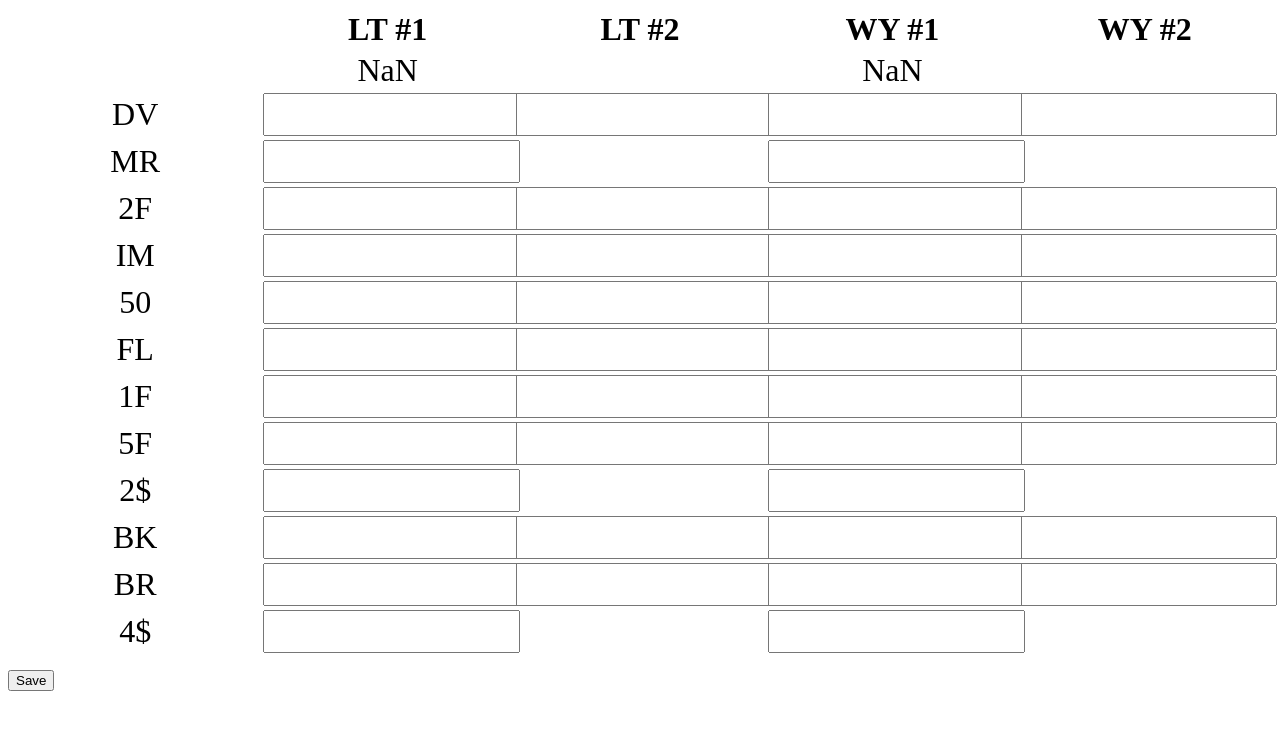
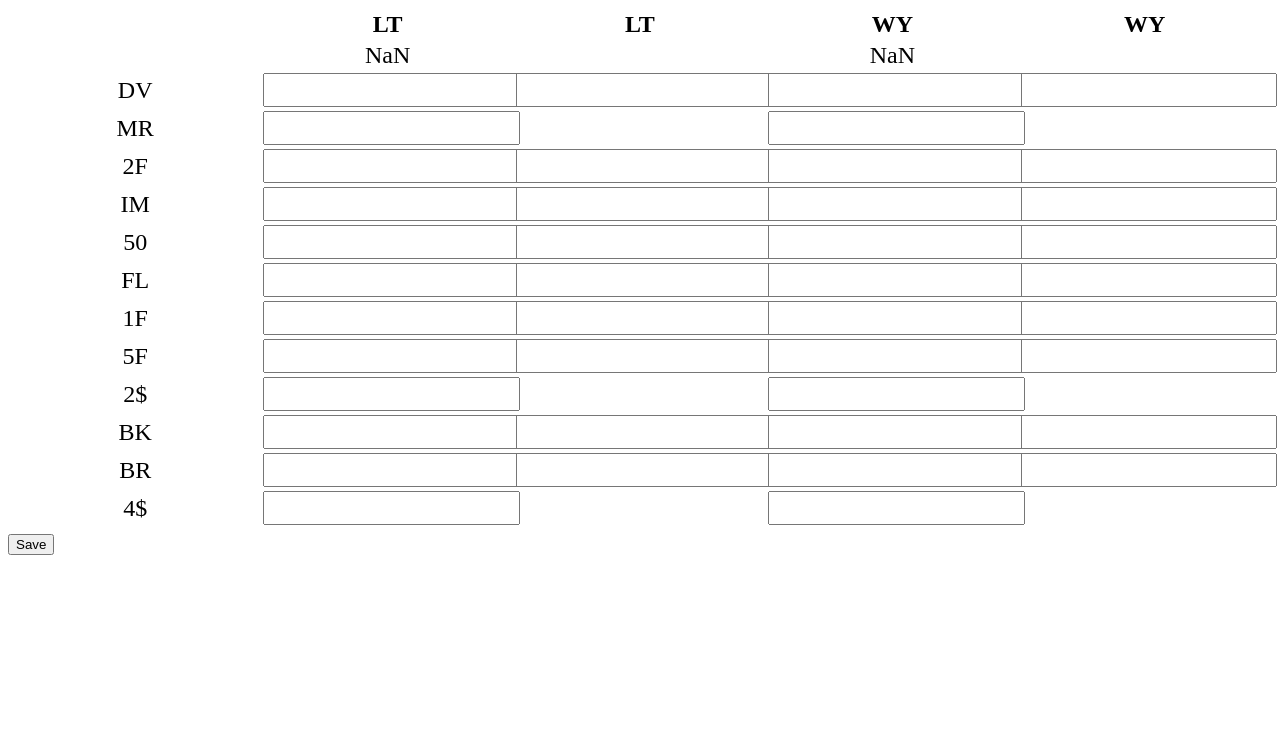
Before and after one commit to bwhybel/score, a plain HTML site: page index.html in a window 1280 px wide. Drawn offline with Linux system fonts and the light colour scheme.

Commit message:
Update index.html

```diff
--- a/index.html
+++ b/index.html
@@ -4,7 +4,7 @@
   <title>Table with Text Inputs</title>
   <style>
     body {
-        font-size: 4vh; /* Adjust as needed */
+        font-size: 3vh; /* Adjust as needed */
     }
     table {
         width: 100%;
@@ -18,7 +18,7 @@
     }
     input[type=number] {
         width: 100%;
-        font-size: 4vh;
+        font-size: 3vh;
     }
   </style>
 </head>
@@ -27,10 +27,10 @@
 <table>
   <tr>
       <th></th>
-      <th>LT #1</th>
-      <th>LT #2</th>
-      <th>WY #1</th>
-      <th>WY #2</th>
+      <th>LT</th>
+      <th>LT</th>
+      <th>WY</th>
+      <th>WY</th>
   </tr>
   <tr>
     <td></td>
```
